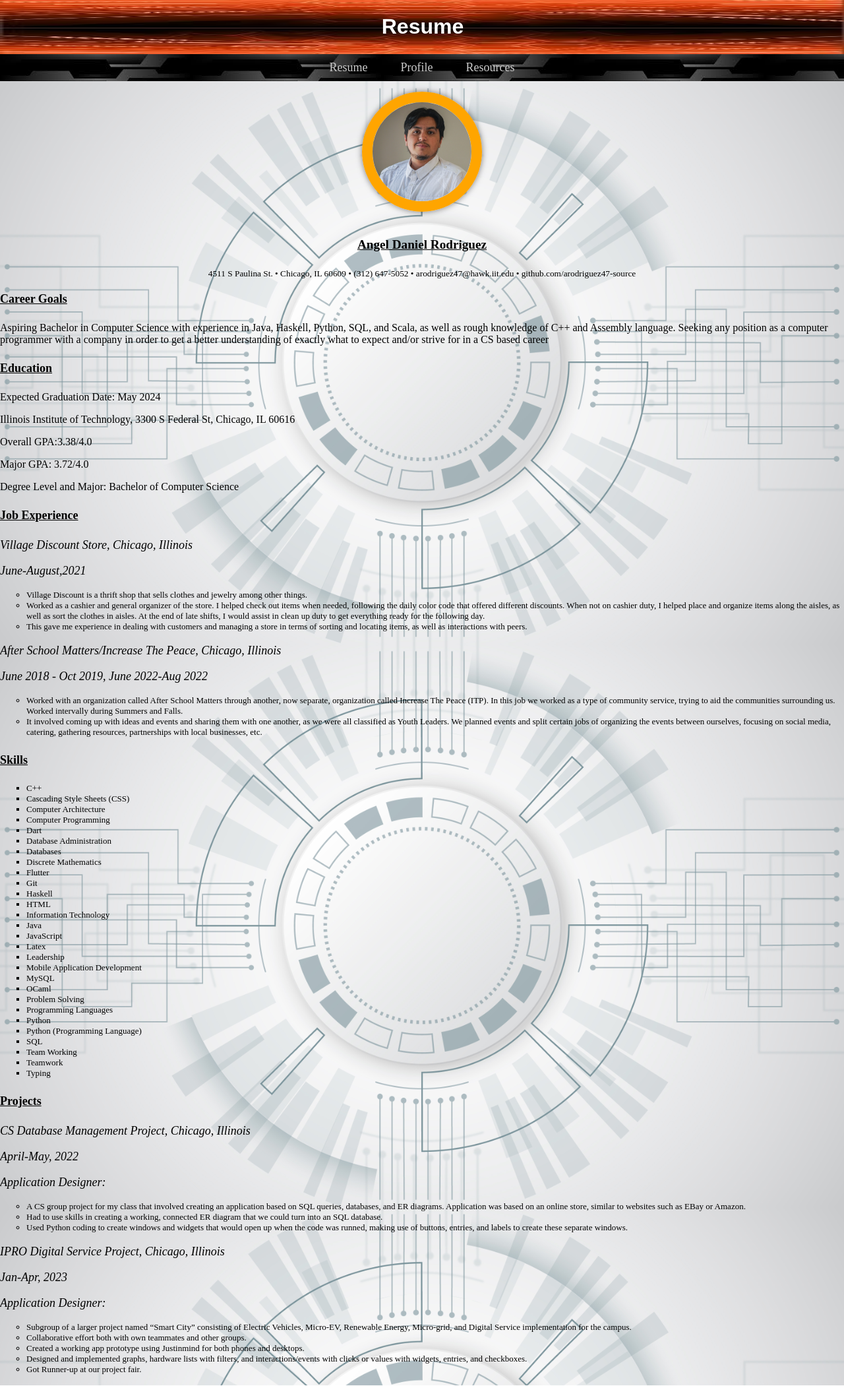
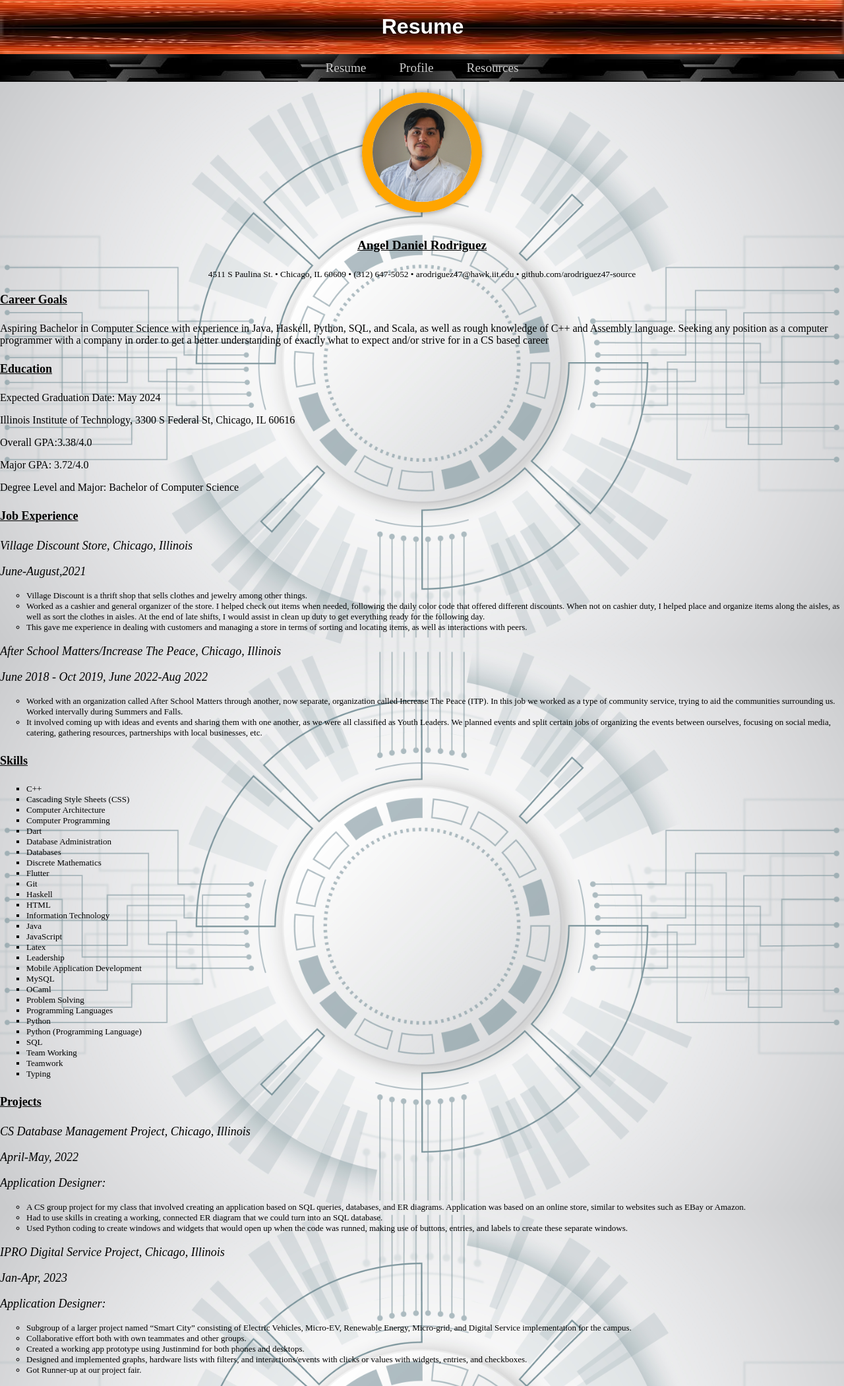
Before and after one commit to arodriguez47-source/ITMD361-Project-2, a plain HTML site: page index.html in a window 1280 px wide. Shown: the whole page at 66% size. Drawn offline with Linux system fonts and the light colour scheme; a web font is replaced by a local one.

Commit message:
added sections + larger nav font

```diff
--- a/css/styles.css
+++ b/css/styles.css
@@ -42,7 +42,7 @@ body {
   float: left;
   position: relative;
   right: 50%;
-  font-size: large;
+  font-size: larger;
 }
 
 #main-nav ul li a {
--- a/index.html
+++ b/index.html
@@ -26,19 +26,19 @@
       <sub>4511 S Paulina St. • Chicago, IL 60609 • (312) 647-5052 • arodriguez47@hawk.iit.edu • github.com/arodriguez47-source</sub>
     </div>
     <div id="main-content">
-      <div id="Career-Goals">
+      <section id="Career-Goals">
         <h4>Career Goals</h4>
         <p>Aspiring Bachelor in Computer Science with experience in Java, Haskell, Python, SQL, and Scala, as well as rough knowledge of C++ and Assembly language. Seeking any position as a computer programmer with a company in order to get a better understanding of exactly what to expect and/or strive for in a CS based career</p>
-      </div>
-      <div id="Education">
+      </section>
+      <section id="Education">
         <h4>Education</h4>
         <p>Expected Graduation Date: May 2024</p>
         <p>Illinois Institute of Technology, 3300 S Federal St, Chicago, IL 60616</p>
         <p>Overall GPA:3.38/4.0</p>
         <p>Major GPA: 3.72/4.0</p>
         <p>Degree Level and Major: Bachelor of Computer Science</p>
-      </div>
-      <div id="Job-Experience">
+      </section>
+      <section id="Job-Experience">
         <h4>Job Experience</h4>
         <p>Village Discount Store, Chicago, Illinois</p>
         <p>June-August,2021</p>
@@ -53,8 +53,8 @@
           <li>Worked with an organization called After School Matters through another, now separate, organization called Increase The Peace (ITP). In this job we worked as a type of community service, trying to aid the communities surrounding us. Worked intervally during Summers and Falls.</li>
           <li>It involved coming up with ideas and events and sharing them with one another, as we were all classified as Youth Leaders. We planned events and split certain jobs of organizing the events between ourselves, focusing on social media, catering, gathering resources, partnerships with local businesses, etc.</li>
         </ul>
-      </div>
-      <div id="skills">
+      </section>
+      <section id="skills">
         <h4>Skills</h4>
         <ul>
           <li>C++</li>
@@ -86,8 +86,8 @@
           <li>Teamwork</li>
           <li>Typing</li>
         </ul>
-      </div>
-      <div id="projects">
+      </section>
+      <section id="projects">
         <h4>Projects</h4>
         <p>CS Database Management Project, Chicago, Illinois</p>
         <p>April-May, 2022</p>
@@ -107,7 +107,7 @@
           <li>Designed and implemented graphs, hardware lists with filters, and interactions/events with clicks or values with widgets, entries, and checkboxes.</li>
           <li>Got Runner-up at our project fair.</li>
         </ul>
-      </div>
+      </section>
     </div>
   </main>
 </body>
```
Also changed, not shown: profile.html (+6 -6 lines), resources.html (+8 -5 lines).
